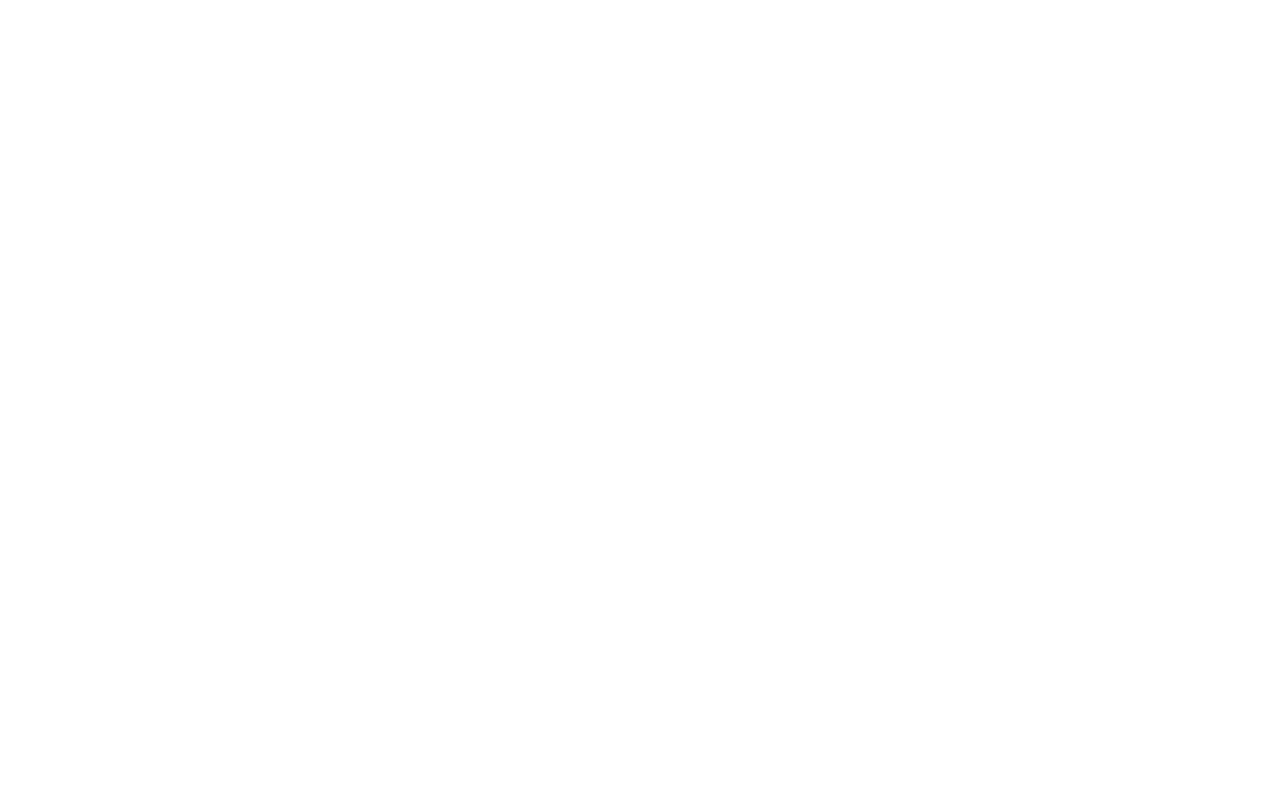
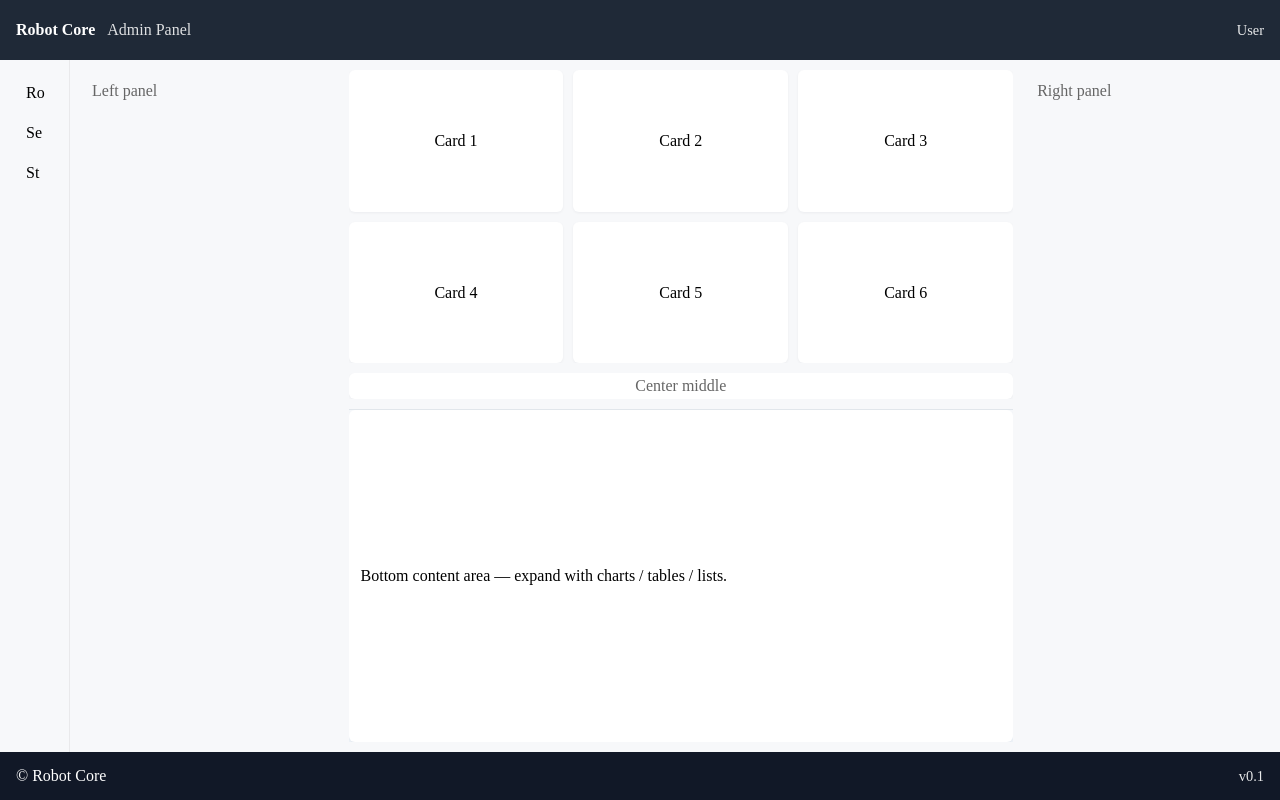
Before and after one commit to Acapellia/Robot_Core_Web, a Vue app: page /robots in a window 1280 px wide. Before the commit this address had no page. Built offline with nearby package versions, Linux system fonts and the light colour scheme.

Commit message:
[LAYOUT] dashboard 레이아웃을 3개의 컬럼으로 변경

```diff
--- a/src/components/SidebarMenu.vue
+++ b/src/components/SidebarMenu.vue
@@ -2,8 +2,9 @@
   <aside class="sidebar-area">
     <nav class="sidebar-menu">
       <ul>
-        <li @click="go('/')">Dashboard</li>
-        <li @click="go('/other')">Other Page</li>
+        <li @click="go('/robots')">Ro</li>
+        <li @click="go('/settings')">Se</li>
+        <li @click="go('/statistics')">St</li>
       </ul>
     </nav>
   </aside>
--- a/src/pages/Dashboard.vue
+++ b/src/pages/Dashboard.vue
@@ -1,29 +1,105 @@
 <template>
-  <div class="dashboard">
-    <ContentTopGrid class="content-top" />
-    <ContentBottom class="content-bottom" />
+  <div class="dashboard" :style="dashboardStyle">
+    <div class="full-width-flex">
+      <div
+        class="panel left"
+        v-if="contents.left.enabled"
+        :style="{ flex: `${contents.left.ratio} 1 0%` }"
+      >
+        <component :is="contents.left.component" v-bind="contents.left.props" />
+      </div>
+
+      <div class="panel center" :style="{ flex: `${contents.center.ratio} 1 0%` }">
+        <div class="center-top" :style="centerTopStyle">
+          <component :is="contents.center.top.component" v-bind="contents.center.top.props" />
+        </div>
+        <div class="center-middle" :style="centerMiddleStyle">
+          <div class="card">
+            <component :is="contents.center.middle.component" v-bind="contents.center.middle.props" />
+          </div>
+        </div>
+        <div class="center-bottom" :style="centerBottomStyle">
+          <component :is="contents.center.bottom.component" v-bind="contents.center.bottom.props" />
+        </div>
+      </div>
+
+      <div
+        class="panel right"
+        v-if="contents.right.enabled"
+        :style="{ flex: `${contents.right.ratio} 1 0%` }"
+      >
+        <component :is="contents.right.component" v-bind="contents.right.props" />
+      </div>
+    </div>
   </div>
 </template>
 
 <script setup lang="ts">
+import { reactive, computed } from 'vue'
 import ContentTopGrid from '../components/ContentTopGrid.vue'
 import ContentBottom from '../components/ContentBottom.vue'
+
+// 레이아웃 변수: Dashboard에서 제어 (top-grid gaps, center gap)
+const layoutVars = reactive({
+  topGridRowGap: '10px',
+  topGridColGap: '10px',
+  centerGap: '10px',
+})
+
+const dashboardStyle = computed(() => ({
+  '--top-grid-row-gap': layoutVars.topGridRowGap,
+  '--top-grid-col-gap': layoutVars.topGridColGap,
+  '--center-gap': layoutVars.centerGap,
+}))
+
+const Placeholder = {
+  props: ['text'],
+  template: `<div class="placeholder">{{ text || 'Placeholder' }}</div>`,
+}
+
+// 개발자가 이 `contents` 객체를 수정해서 각 영역의 컴포넌트, 크기, 노출 여부를 제어할 수 있습니다.
+const contents = reactive({
+  left: {
+    enabled: true,
+    ratio: 0.22,
+    component: Placeholder,
+    props: { text: 'Left panel' },
+  },
+  center: {
+    // top / bottom은 실제 컴포넌트(또는 문자열 이름)를 넣어 교체 가능
+    top: { component: ContentTopGrid, props: {} },
+    middle: { component: Placeholder, props: { text: 'Center middle' } },
+    bottom: { component: ContentBottom, props: {} },
+    // 가운데를 분할하는 비율 (0~1)
+    topRatio: 0.45,
+    middleRatio: 0.04,
+    // 가운데 영역의 전체 비율
+    ratio: 0.57,
+  },
+  right: {
+    enabled: true,
+    ratio: 0.21,
+    component: Placeholder,
+    props: { text: 'Right panel' },
+  },
+})
+
+const centerTopStyle = computed(() => ({ flex: `${contents.center.topRatio} 1 0%`, minHeight: '0' }))
+const centerMiddleStyle = computed(() => ({ flex: `${contents.center.middleRatio} 1 0%`, minHeight: '0' }))
+const centerBottomStyle = computed(() => ({ flex: `${1 - contents.center.topRatio - contents.center.middleRatio} 1 0%`, minHeight: '0' }))
 </script>
 
 <style scoped>
-.dashboard {
+.dashboard { height: 100%; }
+.full-width-flex {
+  width: 100%;
   height: 100%;
-  display: grid;
-
-  /* ⭐ 수정: 잘못된 calc 방식을 지우고 변수를 직접 매핑 */
-  grid-template-rows: var(--content-top-ratio) var(--content-bottom-ratio);
-
-  gap: var(--content-top-bottom-gap);
+  display: flex;
+  gap: 12px;
 }
-
-.content-top,
-.content-bottom {
-  min-height: 0;
-  overflow: hidden;
-}
+.panel { min-height: 0; overflow: hidden; }
+.panel.center { flex: 1 1 auto; display: flex; flex-direction: column; min-width: 0; gap: var(--center-gap); }
+.center-top, .center-middle, .center-bottom { overflow: auto; min-height: 0; }
+.placeholder { padding: 12px; color: var(--muted-color, #666); }
+.center-middle .card { height: 100%; }
 </style>
--- a/src/router/index.ts
+++ b/src/router/index.ts
@@ -8,8 +8,9 @@
     path: '/',
     component: MainLayout,
     children: [
-      { path: '', component: Dashboard },
-      { path: 'other', component: OtherPage }
+      { path: 'robots', component: Dashboard },
+      { path: 'settings', component: OtherPage },
+      { path: 'statistics', component: OtherPage }
     ]
   }
 ]
--- a/src/styles/layout.css
+++ b/src/styles/layout.css
@@ -1,130 +1,27 @@
-:root {
-  /* layout 레벨 (전체 구조 간격) */
-  --layout-gap: 10px;
-
-  /* content 내부 (top / bottom 사이) */
-  --content-top-bottom-gap: 20px;
-
-  /* top grid 내부 gap */
-  --top-grid-row-gap: 30px;
-  --top-grid-col-gap: 10px;
-
-  /* sizing */
-  --header-height: 60px;
-  --footer-height: 48px;
-  --sidebar-width: 220px;
-
-  /* ⭐ 수정: 단위를 처음부터 포함하여 정의 (calc 오류 해결) */
-  --content-top-ratio: 7fr;
-  --content-bottom-ratio: 3fr;
+:root{
+  --layout-gap:10px;
+  --header-height:60px;
+  --footer-height:48px;
+  --sidebar-width:70px;
 }
 
-html, body, #app {
-  height: 100%;
-}
+html,body,#app{height:100%}
+*,*::before,*::after{box-sizing:border-box}
+body{margin:0}
 
-.app-container {
-  display: grid;
-  grid-template-rows: var(--header-height) 1fr var(--footer-height);
-  height: 100vh;
-  background: #f7f8fa;
-}
+.app-container{display:grid;grid-template-rows:var(--header-height) 1fr var(--footer-height);height:100vh;background:#f7f8fa}
+.middle{display:grid;grid-template-columns:var(--sidebar-width) 1fr;overflow:hidden;min-height:0}
+.sidebar-area{border-right:1px solid rgba(0,0,0,0.06);overflow:auto}
 
-.middle {
-  display: grid;
-  grid-template-columns: var(--sidebar-width) 1fr;
-  overflow: hidden;
-  min-height: 0;
-}
-
-.sidebar-area {
-  border-right: 1px solid rgba(0,0,0,0.06);
-  overflow: auto;
-}
-
-.content-area {
-  display: flex;
-  flex-direction: column;
-  gap: var(--content-top-bottom-gap);
-  padding: var(--layout-gap);
-  overflow: auto;
-  min-height: 0;
-  height: 100%;
-}
-
-.content-top {
-  /* layout.css 자체 flex 비율도 깨지지 않도록 함께 연동됩니다 */
-  flex: var(--content-top-ratio);
-  min-height: 0;
-}
-
-/* Header/Footer */
-.app-header, .app-footer {
-  display: flex;
-  align-items: center;
-  padding: 0 16px;
-}
-
-.app-header {
-  background: #1f2937;
-  color: #fff;
-}
-
-.app-footer {
-  background: #111827;
-  color: #fff;
-}
-
-.sidebar-menu {
-  padding: 16px;
-}
-
-.sidebar-menu ul {
-  list-style: none;
-  margin: 0;
-  padding: 0;
-}
-
-.sidebar-menu li {
-  padding: 8px 10px;
-  margin-bottom: 6px;
-  border-radius: 4px;
-  cursor: pointer;
-}
-
-.sidebar-menu li:hover {
-  background: rgba(0,0,0,0.04);
-}
-
-.top-grid {
-  display: grid;
-  grid-template-columns: repeat(3, 1fr);
-  grid-template-rows: repeat(2, 1fr);
-
-  row-gap: var(--top-grid-row-gap);
-  column-gap: var(--top-grid-col-gap);
-}
-
-.card {
-  background: white;
-  border-radius: 6px;
-  box-shadow: 0 1px 3px rgba(16,24,40,0.05);
-  display: flex;
-  align-items: center;
-  justify-content: center;
-  padding: 12px;
-}
-
-.content-bottom {
-  background: linear-gradient(180deg, #f5f7fa 0%, #eef3f8 100%);
-  border-top: 1px solid rgba(16,24,40,0.06);
-  padding: 0;
-  box-sizing: border-box;
-}
-
-.content-bottom .card {
-  background: white;
-  box-shadow: 0 1px 2px rgba(16,24,40,0.04);
-  height: 100%;
-  padding: 12px;
-}
+.content-area{display:flex;flex-direction:column;padding:var(--layout-gap);overflow:hidden;min-height:0;height:100%}
+.app-header,.app-footer{display:flex;align-items:center;padding:0 16px}
+.app-header{background:#1f2937;color:#fff}
+.app-footer{background:#111827;color:#fff}
+.sidebar-menu{padding:16px}
+.sidebar-menu ul{list-style:none;margin:0;padding:0}
+.sidebar-menu li{padding:8px 10px;margin-bottom:6px;border-radius:4px;cursor:pointer}
+.sidebar-menu li:hover{background:rgba(0,0,0,0.04)}
+.top-grid{display:grid;grid-template-columns:repeat(3,1fr);grid-template-rows:repeat(2,1fr);row-gap:var(--top-grid-row-gap);column-gap:var(--top-grid-col-gap)}
+.card{background:white;border-radius:6px;box-shadow:0 1px 3px rgba(16,24,40,0.05);display:flex;align-items:center;justify-content:center;padding:12px}
+.content-bottom{background:linear-gradient(180deg,#f5f7fa 0%,#eef3f8 100%);border-top:1px solid rgba(16,24,40,0.06);padding:0;box-sizing:border-box}
+.content-bottom .card{background:white;box-shadow:0 1px 2px rgba(16,24,40,0.04);height:100%;padding:12px}
```
